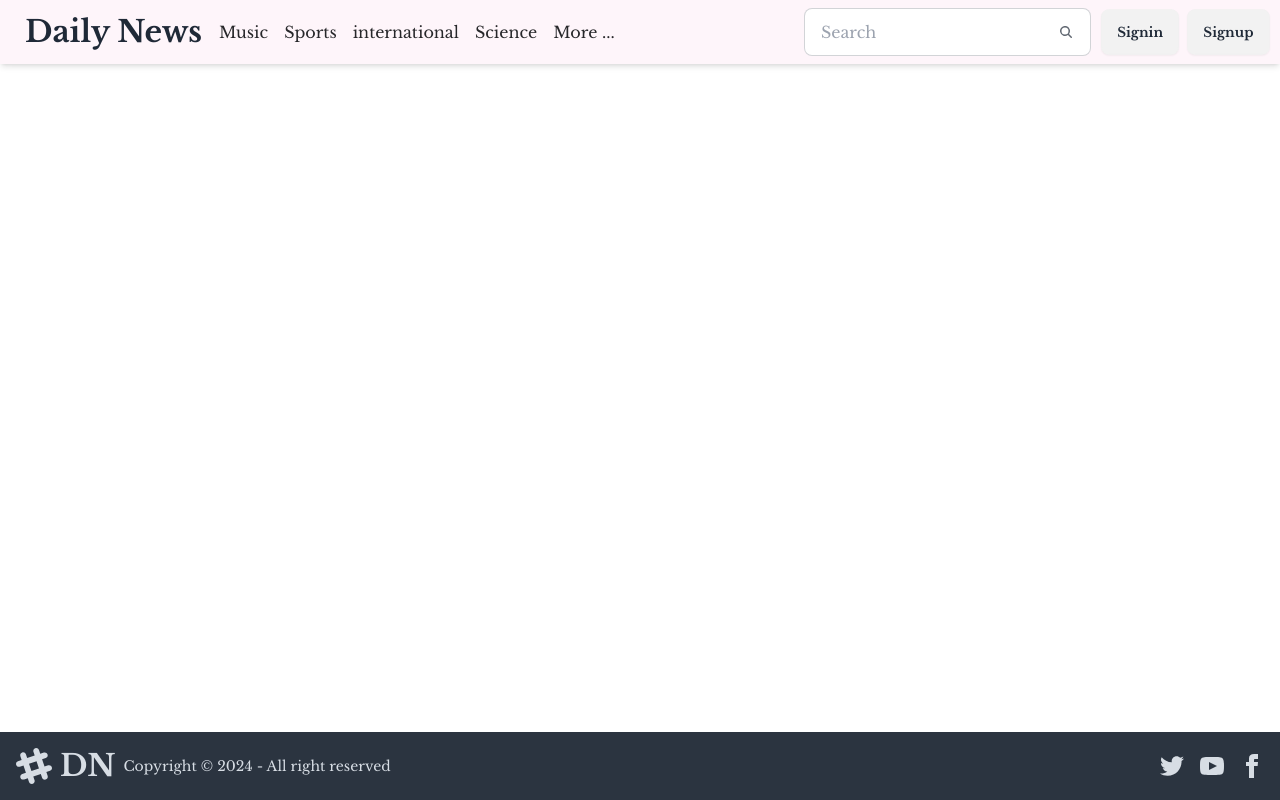
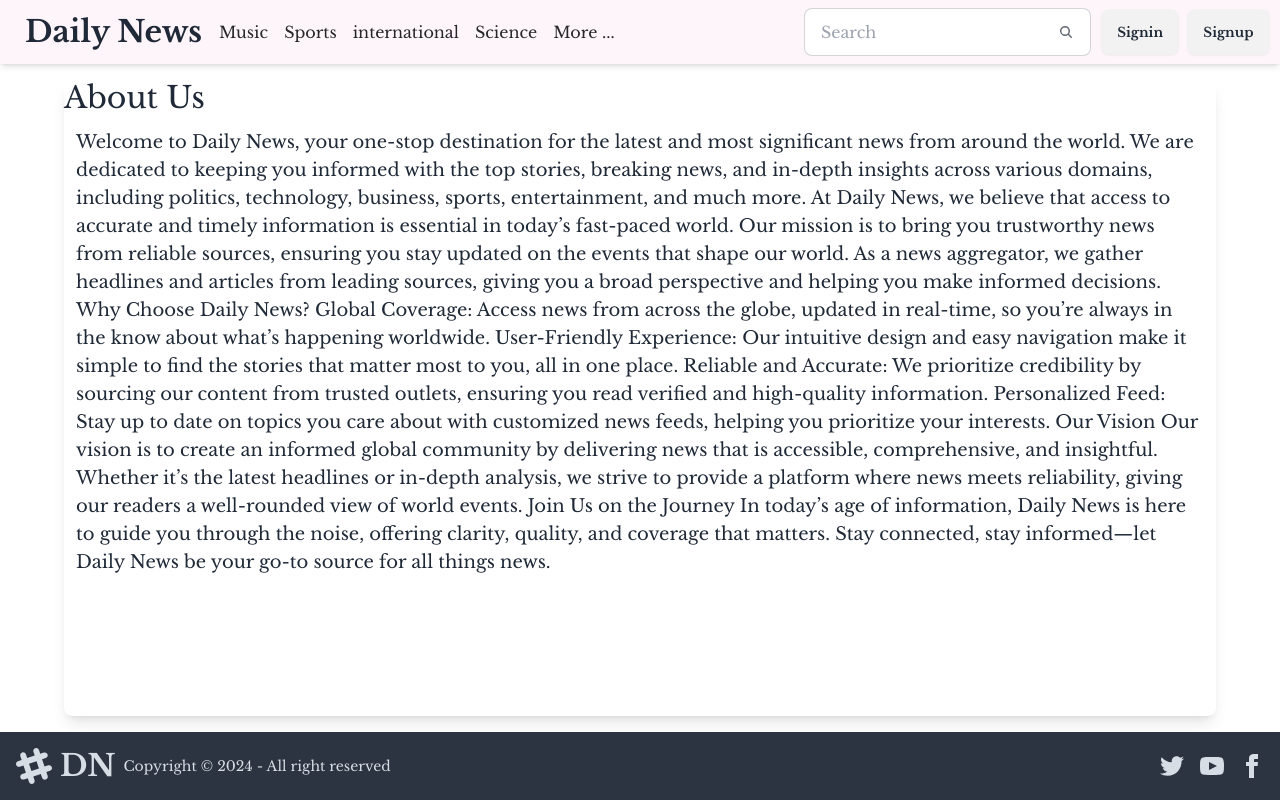
Before and after one commit to itxsoumya/daily_news, a React (Vite) app in the folder frontend/: page /aboutus in a window 1280 px wide. Built offline with nearby package versions, Linux system fonts and the light colour scheme.

Commit message:
bug fixed

```diff
--- a/frontend/src/App.jsx
+++ b/frontend/src/App.jsx
@@ -21,6 +21,7 @@ import axios from "axios";
 import { useEffect } from "react";
 import Logout from "./components/Logout";
 import SavedArticles from "./components/SavedArticles";
+import AboutUs from "./components/AboutUs";
 
 const App = () => {
   console.log("[+] App COmponent");
@@ -81,6 +82,7 @@ const App = () => {
           <Route path="/search/:item" element={<SearchResult />} />
           <Route path="/savedArticles" element={<SavedArticles />} />
           <Route path="/logout" element={<Logout />} />
+          <Route path="/aboutus" element={<AboutUs/>} />
         </Routes>
       </div>
 
--- /dev/null
+++ b/frontend/src/components/AboutUs.jsx
@@ -0,0 +1,38 @@
+const AboutUs = () => {
+  return (
+    <div className="max-w-6xl mx-auto grow bg-white shadow-lg rounded-lg">
+
+      <h1 className="text-3xl ">About Us</h1>
+      <p className="p-3">
+      Welcome to Daily News, your one-stop destination for the latest and most
+      significant news from around the world. We are dedicated to keeping you
+      informed with the top stories, breaking news, and in-depth insights across
+      various domains, including politics, technology, business, sports,
+      entertainment, and much more. At Daily News, we believe that access to
+      accurate and timely information is essential in today’s fast-paced world.
+      Our mission is to bring you trustworthy news from reliable sources,
+      ensuring you stay updated on the events that shape our world. As a news
+      aggregator, we gather headlines and articles from leading sources, giving
+      you a broad perspective and helping you make informed decisions. Why
+      Choose Daily News? Global Coverage: Access news from across the globe,
+      updated in real-time, so you’re always in the know about what’s happening
+      worldwide. User-Friendly Experience: Our intuitive design and easy
+      navigation make it simple to find the stories that matter most to you, all
+      in one place. Reliable and Accurate: We prioritize credibility by sourcing
+      our content from trusted outlets, ensuring you read verified and
+      high-quality information. Personalized Feed: Stay up to date on topics you
+      care about with customized news feeds, helping you prioritize your
+      interests. Our Vision Our vision is to create an informed global community
+      by delivering news that is accessible, comprehensive, and insightful.
+      Whether it’s the latest headlines or in-depth analysis, we strive to
+      provide a platform where news meets reliability, giving our readers a
+      well-rounded view of world events. Join Us on the Journey In today’s age
+      of information, Daily News is here to guide you through the noise,
+      offering clarity, quality, and coverage that matters. Stay connected, stay
+      informed—let Daily News be your go-to source for all things news.
+      </p>
+    </div>
+  );
+};
+
+export default AboutUs;
--- a/frontend/src/components/Category.jsx
+++ b/frontend/src/components/Category.jsx
@@ -1,4 +1,7 @@
+import { useNavigate } from "react-router-dom";
+
 const Category = () => {
+  const navigate = useNavigate()
   return (
     <div>
       <h1 className="text-2xl  font-oswal mt-4">Category</h1>
@@ -8,36 +11,36 @@ const Category = () => {
           <a>News</a>
           <ul>
             <li>
-              <a>India</a>
+              <a onClick={()=>navigate('/read/india')}>India</a>
             </li>
             <li>
-              <a>World</a>
+              <a onClick={()=>navigate('/read/worlds')}>World</a>
             </li>
             <li>
-              <a>States</a>
+              <a onClick={()=>navigate('/read/states')}>States</a>
             </li>
             <li>
-              <a>Cities</a>
+              <a onClick={()=>navigate('/read/cities')}>Cities</a>
             </li>
           </ul>
         </li>
         <li>
-          <a>Business</a>
+          <a >Business</a>
           <ul>
             <li>
-              <a>Industry</a>
+              <a onClick={()=>navigate('/read/industry')}>Industry</a>
             </li>
             <li>
-              <a>Economy</a>
+              <a onClick={()=>navigate('/read/economy')}>Economy</a>
             </li>
             <li>
-              <a>Agri-Business</a>
+              <a onClick={()=>navigate('/read/agribusiness')}>Agri-Business</a>
             </li>
             <li>
-              <a>Market</a>
+              <a onClick={()=>navigate('/read/market')}>Market</a>
             </li>
             <li>
-              <a>Budget</a>
+              <a onClick={()=>navigate('/read/budget')}>Budget</a>
             </li>
           </ul>
         </li>
@@ -45,25 +48,25 @@ const Category = () => {
           <a>Sports</a>
           <ul>
             <li>
-              <a>Cricket</a>
+              <a onClick={()=>navigate('/read/cricket')}>Cricket</a>
             </li>
             <li>
-              <a>Football</a>
+              <a onClick={()=>navigate('/read/football')}>Football</a>
             </li>
             <li>
-              <a>Hockey</a>
+              <a onClick={()=>navigate('/read/hockey')}>Hockey</a>
             </li>
             <li>
-              <a>Entertainment</a>
+              <a onClick={()=>navigate('/read/entertainment')}>Entertainment</a>
               <ul>
                 <li>
-                  <a>Art</a>
+                  <a onClick={()=>navigate('/read/art')}>Art</a>
                 </li>
                 <li>
-                  <a>Dance</a>
+                  <a onClick={()=>navigate('/read/dance')}>Dance</a>
                 </li>
                 <li>
-                  <a>Movies</a>
+                  <a onClick={()=>navigate('/read/movies')}>Movies</a>
                 </li>
               </ul>
             </li>
@@ -73,7 +76,7 @@ const Category = () => {
           <a>Company</a>
           <ul>
             <li>
-              <a>About us</a>
+              <a onClick={()=>navigate('/aboutus')}>About us</a>
             </li>
             <li>
               <a>Contact us</a>
--- a/frontend/src/components/ReadMore.jsx
+++ b/frontend/src/components/ReadMore.jsx
@@ -14,6 +14,19 @@ const ReadMore = () => {
     music: "/api/entertainment/music/feeder/default.rss",
     science: "/api/sci-tech/science/feeder/default.rss",
     "Life & Style": "/api/life-and-style/feeder/default.rss",
+    states: "/api/news/states/feeder/default.rss",
+    cities: "/api/news/cities/feeder/default.rss",
+    industry: "/api/business/Industry/feeder/default.rss",
+    economy: "/api/business/Economy/feeder/default.rss",
+    agribusiness: "/api/business/agri-business/feeder/default.rss",
+    markets: "/api/business/markets/feeder/default.rss",
+    budget: "/api/business/budget/feeder/default.rss",
+    cricket: "/api/sport/cricket/feeder/default.rss",
+    football: "/api/sport/football/feeder/default.rss",
+    hockey: "/api/sport/hockey/feeder/default.rss",
+    art: "/api/entertainment/art/feeder/default.rss",
+    dance: "/api/entertainment/dance/feeder/default.rss",
+    movies: "/api/entertainment/movies/feeder/default.rss",
   };
 
   return (
--- a/frontend/src/components/SearchResult.jsx
+++ b/frontend/src/components/SearchResult.jsx
@@ -18,7 +18,7 @@ const SearchResult = () => {
   console.log(data.articles[0]);
   return (
     <div className="max-w-6xl mx-auto grow bg-white shadow-lg rounded-lg ">
-      Search for: {item}
+      <div className="px-4 font-oswald text-2xl">Search for: {item}</div>
       <div className="grid md:grid-cols-3 sm:grid-cols-2">
         {data != null
           ? data.articles.map((article, index) => (
--- a/frontend/src/components/SignUp.jsx
+++ b/frontend/src/components/SignUp.jsx
@@ -69,6 +69,7 @@ const SignUp = () => {
                   placeholder="enter your name"
                   value={name}
                   onChange={(e) => setName(e.target.value)}
+                  required
                 />
               </div>
               <div className="space-y-2">
@@ -81,6 +82,7 @@ const SignUp = () => {
                   placeholder="mail@gmail.com"
                   value={email}
                   onChange={(e) => setEmail(e.target.value)}
+                  required
                 />
               </div>
               <div className="space-y-2">
@@ -93,6 +95,7 @@ const SignUp = () => {
                   placeholder="Enter your password"
                   value={password}
                   onChange={(e) => setPassword(e.target.value)}
+                  required
                 />
               </div>
 
--- a/frontend/src/components/Signin.jsx
+++ b/frontend/src/components/Signin.jsx
@@ -72,6 +72,7 @@ const Signin = () => {
                   placeholder="mail@gmail.com"
                   value={email}
                   onChange={(e) => setEmail(e.target.value)}
+                  required
                 />
               </div>
               <div className="space-y-2">
@@ -84,6 +85,7 @@ const Signin = () => {
                   placeholder="Enter your password"
                   value={password}
                   onChange={(e) => setPassword(e.target.value)}
+                  required
                 />
               </div>
 
```
